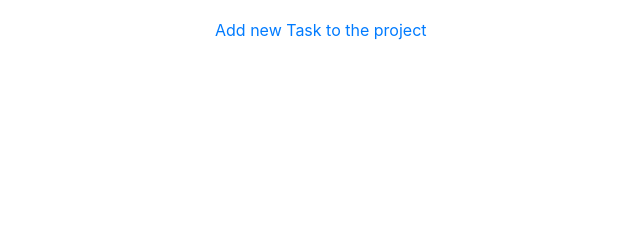
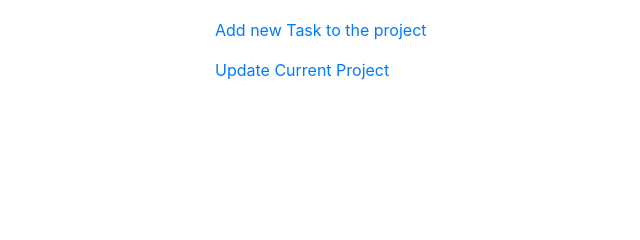
Before and after one commit to Offpics/apsi, a Django app: page /projects/1/ in a window 1280 px wide. Shown: the part 239-479 px from the top of the page, without its empty margins (60-700 px from the left). Run offline with Django 3.2, Linux system fonts and the light colour scheme; a user stored in the database is signed in; data comes from the database, SQL or seed files in the repository; both versions use the stored data as it was after the commit; some libraries are stand-ins or nearby versions.

Commit message:
Add ProjectUpdateView

```diff
--- a/projects/templates/projects/project_detail.html
+++ b/projects/templates/projects/project_detail.html
@@ -10,4 +10,6 @@
 <p>{{ object.task_set.all }}</p>
 
 <p><a href="{% url 'task-create' object.id %}">Add new Task to the project</a></p>
+
+<p><a href="{% url 'project-update' object.id %}">Update Current Project</a></p>
 {% endblock content %}
--- a/projects/urls.py
+++ b/projects/urls.py
@@ -1,9 +1,10 @@
 from django.urls import path
 from .views import (
+    home,
     ProjectCreateView,
     ProjectDetailView,
-    home,
     ProjectListView,
+    ProjectUpdateView,
     TaskCreateView
 )
 
@@ -13,5 +14,6 @@ urlpatterns = [
     path('projects/new/', ProjectCreateView.as_view(), name='project-create'),
     path('projects/<int:pk>/', ProjectDetailView.as_view(),
          name='project-detail'),
+    path('projects/<int:pk>/update', ProjectUpdateView.as_view(), name='project-update'),
     path('projects/task/new/<int:pk>', TaskCreateView.as_view(), name='task-create')
 ]
--- a/projects/views.py
+++ b/projects/views.py
@@ -1,5 +1,5 @@
 from django.shortcuts import render, get_object_or_404
-from django.views.generic import CreateView, DetailView, ListView
+from django.views.generic import CreateView, DetailView, ListView, UpdateView
 from django.contrib.auth.mixins import (
     LoginRequiredMixin,
     PermissionRequiredMixin
@@ -32,6 +32,14 @@ class ProjectListView(PermissionRequiredMixin, ListView):
     permission_required = 'projects.view_project'
 
 
+class ProjectUpdateView(PermissionRequiredMixin, UpdateView):
+    model = Project
+
+    fields = ['title', 'description', 'user']
+
+    permission_required = 'projects.update_project'
+
+
 class TaskCreateView(LoginRequiredMixin,
                      PermissionRequiredMixin,
                      SuccessMessageMixin,
```
Also changed, not shown: db.sqlite3.
